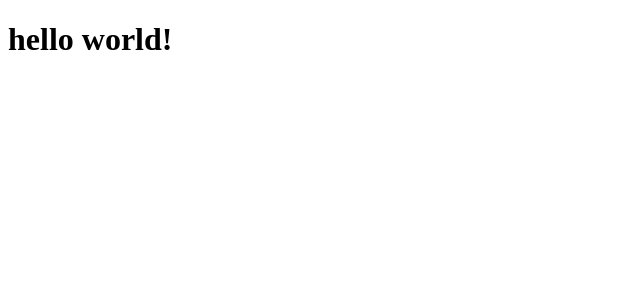
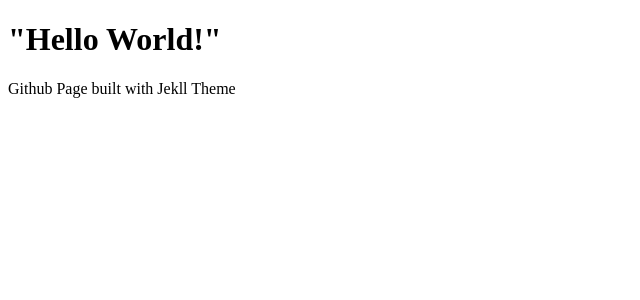
Before and after one commit to webDevAndres/assignment5.2-testRepo, a Jekyll site: the page built from index.html, in a window 1280 px wide. Shown: the top 300 px of the page, without its empty margins (0-640 px from the left). Built offline with Jekyll 4.4.1, drawn with Linux system fonts in a browser that asks for light colours.

Commit message:
Update index.html

```diff
--- a/index.html
+++ b/index.html
@@ -9,6 +9,7 @@ title: Gala Apples
     <title>{{ page.title }}</title>
   </head>
   <body>
-    <h1>{{ "Hello World!" | downcase }}</h1>
+    <h1>"Hello World!"</h1>
+    <p>Github Page built with Jekll Theme</p>
   </body>
 </html>
```
Also changed, not shown: other parts of index.html (+1 -1 lines).
